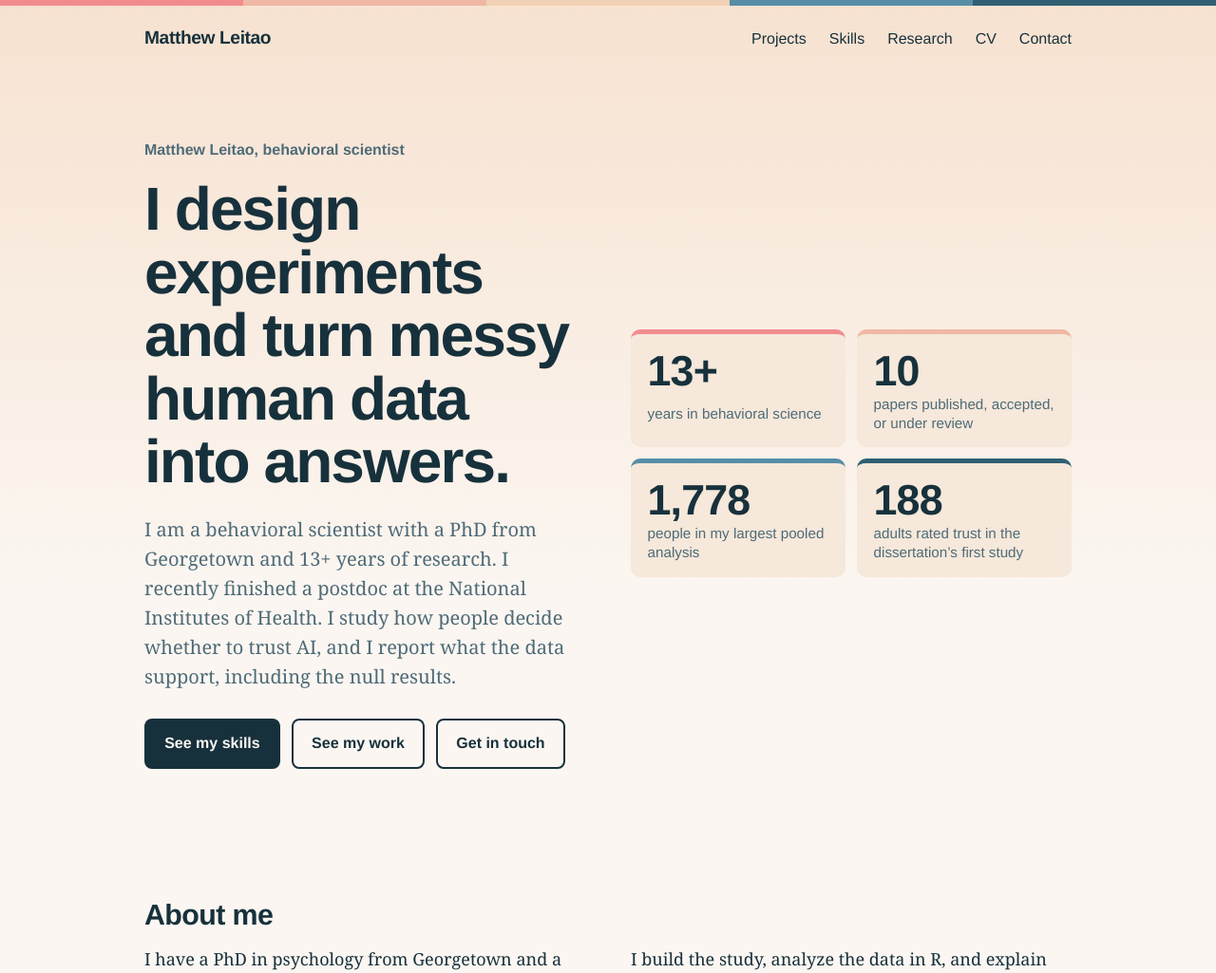
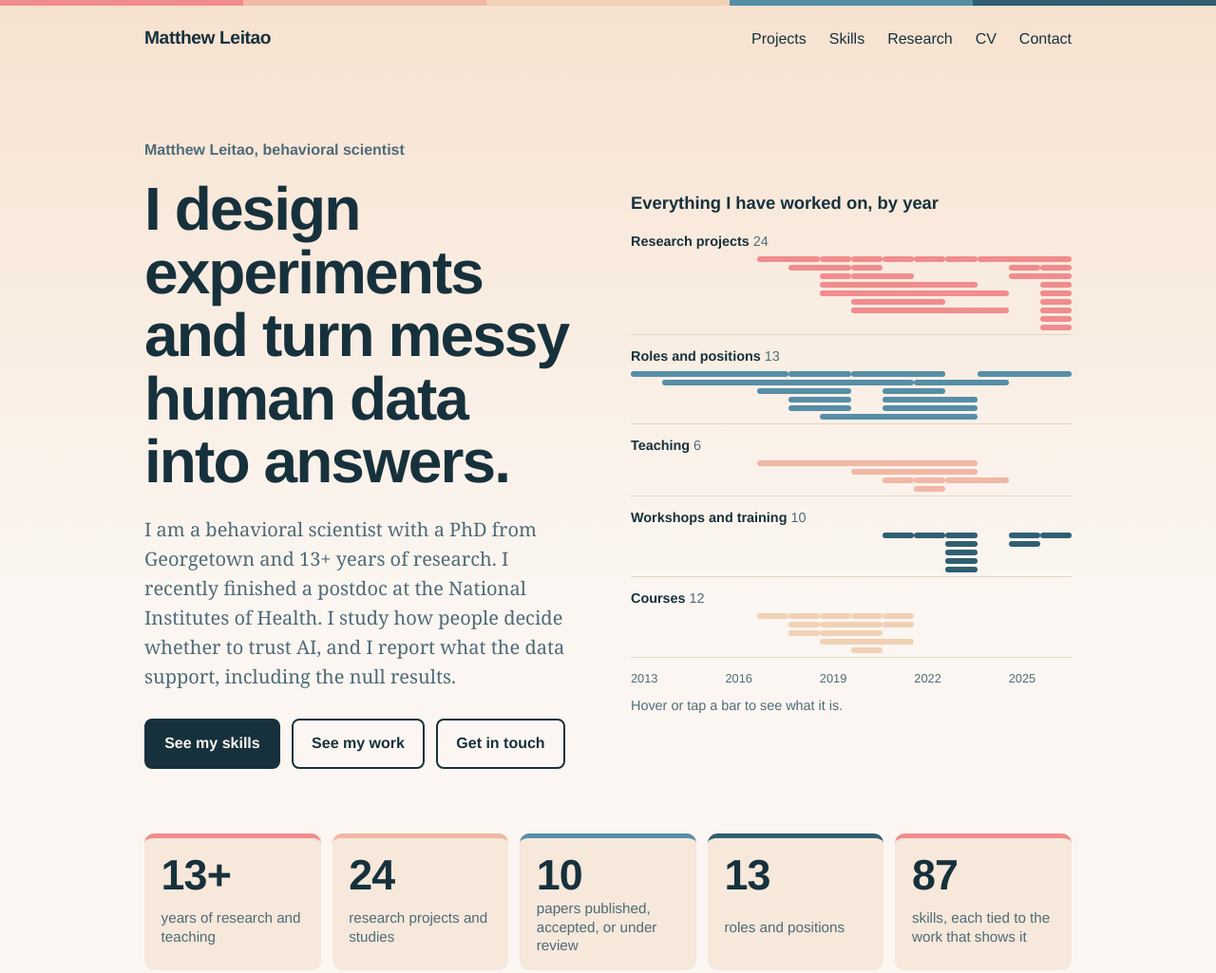
Before and after one commit to mrleitao/Psycho_Robot, an Astro site: page / in a window 1280 px wide. Shown: the top 1025 px of the page at 95% size. Built offline with nearby package versions, Linux system fonts and the light colour scheme; Astro itself is replaced by a stand-in of ours; animation ran at ten frames a second.

Commit message:
Home page hero: career map of all work by year; stats aggregated across all work
Co-Authored-By: Claude Sonnet 5.5 <noreply@anthropic.com>
Claude-Session: https://claude.ai/code/session_01JqGoRnF9kKQkuhwKouH1ns

```diff
--- a/src/pages/index.astro
+++ b/src/pages/index.astro
@@ -5,6 +5,7 @@ import data from '../data/trust-in-medical-ai/trust-by-domain.json';
 import s1 from '../data/trust-in-medical-ai/study1-points.json';
 import { cards } from '../data/research_cards';
 import skills from '../data/skills.json';
+import evidence from '../data/evidence.json';
 import { href } from '../utils/url';
 
 // Hero strip: each dot is one of the 188 adults in Study 1, rating trust from 0 to 10.
@@ -17,12 +18,41 @@ const rows = [pick('doctor'), pick('ai_chatbot')].map((t) => ({
     .filter((d): d is { x: number; y: number; i: number } => d !== null),
 }));
 
+const ev = evidence as { id: string; name: string; kind: string; from: number; to: number }[];
+const countKind = (k: string) => ev.filter((e) => e.kind === k).length;
 const stats = [
-  { n: '13+', l: 'years in behavioral science' },
-  { n: '10', l: 'papers published, accepted, or under review' },
-  { n: '1,778', l: 'people in my largest pooled analysis' },
-  { n: '188', l: 'adults rated trust in the dissertation’s first study' },
+  { n: '13+', l: 'years of research and teaching' },
+  { n: String(countKind('project')), l: 'research projects and studies' },
+  { n: String(cards.length), l: 'papers published, accepted, or under review' },
+  { n: String(countKind('role')), l: 'roles and positions' },
+  { n: String(skills.length), l: 'skills, each tied to the work that shows it' },
 ];
+
+// Career map: every project, role, teaching item and course, placed on a year axis.
+const Y0 = 2013;
+const Y1 = 2026;
+const SPAN = Y1 - Y0 + 1;
+const lanes = [
+  { label: 'Research projects', kinds: ['project'], c: 'var(--coral)' },
+  { label: 'Roles and positions', kinds: ['role'], c: 'var(--steel)' },
+  { label: 'Teaching', kinds: ['teaching'], c: 'var(--peach)' },
+  { label: 'Workshops and training', kinds: ['workshop', 'training'], c: 'var(--deep)' },
+  { label: 'Courses', kinds: ['course'], c: 'var(--sand)' },
+].map((l) => {
+  const items = ev.filter((e) => l.kinds.includes(e.kind)).sort((x, y) => x.from - y.from || x.to - y.to);
+  const ends: number[] = [];
+  const bars = items.map((e) => {
+    let row = ends.findIndex((end) => end < e.from);
+    if (row < 0) row = ends.length;
+    ends[row] = e.to;
+    const left = (e.from - Y0) * 100 * (1 / SPAN);
+    const width = (e.to - e.from + 1) * 100 * (1 / SPAN);
+    return { name: e.name, yrs: e.from === e.to ? String(e.from) : `${e.from} to ${e.to}`, row, left, width };
+  });
+  return { ...l, bars, rows: ends.length, n: items.length };
+});
+const axisYears = [2013, 2016, 2019, 2022, 2025];
+
 
 const flagship = [
   ...cards.filter((c) => ['/projects/trust-in-medical-ai/', '/research/phones-social-connection/', '/research/risk-creep/'].includes(c.slug)),
@@ -64,11 +94,29 @@ const asks = [
           <a class="btn" href={href('/contact/')}>Get in touch</a>
         </p>
       </div>
-      <ul class="stats" aria-label="At a glance">
-        {stats.map((x) => <li><strong>{x.n}</strong><span>{x.l}</span></li>)}
-      </ul>
+      <figure class="career" id="career" aria-label={`Career map: ${ev.length} projects, roles, courses and workshops from ${Y0} to ${Y1}`}>
+        <figcaption class="c-title">Everything I have worked on, by year</figcaption>
+        {lanes.map((l) => (
+          <div class="c-lane" style={`--c:${l.c}`}>
+            <div class="c-label">{l.label} <span>{l.n}</span></div>
+            <div class="c-track" style={`--rows:${l.rows}`}>
+              {l.bars.map((b) => (
+                <span class="c-bar" tabindex="0" data-name={b.name} data-yrs={b.yrs} style={`--l:${b.left.toFixed(2)};--w:${b.width.toFixed(2)};--r:${b.row}`}></span>
+              ))}
+            </div>
+          </div>
+        ))}
+        <div class="c-axis">{axisYears.map((y) => <span style={`--l:${((y - Y0) * 100 * (1 / SPAN)).toFixed(2)}`}>{y}</span>)}</div>
+        <p class="c-read" id="c-read" aria-live="polite">Hover or tap a bar to see what it is.</p>
+      </figure>
     </div>
   </section>
+
+  <div class="wrap">
+    <ul class="stats" aria-label="At a glance">
+      {stats.map((x) => <li><strong>{x.n}</strong><span>{x.l}</span></li>)}
+    </ul>
+  </div>
 
   <div class="wrap">
     <section class="section about" aria-labelledby="about-h">
@@ -214,6 +262,15 @@ const asks = [
     strip.classList.add('pre');
     requestAnimationFrame(() => requestAnimationFrame(() => strip.classList.add('go')));
   }
+  const read = document.getElementById('c-read');
+  document.getElementById('career')?.addEventListener('pointerover', (e) => {
+    const b = (e.target as HTMLElement).closest('.c-bar') as HTMLElement | null;
+    if (b && read) read.textContent = `${b.dataset.name}, ${b.dataset.yrs}`;
+  });
+  document.getElementById('career')?.addEventListener('focusin', (e) => {
+    const b = (e.target as HTMLElement).closest('.c-bar') as HTMLElement | null;
+    if (b && read) read.textContent = `${b.dataset.name}, ${b.dataset.yrs}`;
+  });
 </script>
 
 <style>
@@ -243,12 +300,24 @@ const asks = [
   .strip.pre .d { left: 50%; opacity: 0; }
   .strip.pre.go .d { left: calc(var(--x) * 1%); opacity: 0.5; transition: left 0.9s cubic-bezier(.2,.7,.2,1), opacity 0.4s; transition-delay: calc(var(--i) * 4ms); }
 
-  .stats { list-style: none; margin: 0; padding: 0; display: grid; grid-template-columns: repeat(2, minmax(0, 1fr)); gap: 0.75rem; max-width: 40rem; width: 100%; justify-self: center; }
+  .stats { list-style: none; margin: clamp(24px, 4vw, 44px) 0 0; padding: 0; display: grid; grid-template-columns: repeat(auto-fit, minmax(10rem, 1fr)); gap: 0.75rem; }
   .stats li { display: grid; gap: 0.2rem; padding: 1rem 1.1rem; background: var(--wash); border-radius: 10px; border-top: 5px solid var(--coral); font-family: var(--display); }
   .stats li:nth-child(2) { border-color: var(--peach); } .stats li:nth-child(3) { border-color: var(--steel); } .stats li:nth-child(4) { border-color: var(--deep); }
   .stats strong { font-size: clamp(2rem, 4vw, 2.8rem); line-height: 1; letter-spacing: -0.02em; font-variant-numeric: tabular-nums; }
   .stats span { font-size: 0.95rem; color: var(--muted); line-height: 1.3; }
 
+  .career { margin: 0; width: 100%; max-width: 44rem; justify-self: center; font-family: var(--display); }
+  .c-title { font-weight: 700; font-size: 1.15rem; margin-bottom: 0.8rem; }
+  .c-lane { margin-bottom: 0.7rem; }
+  .c-label { font-size: 0.9rem; font-weight: 600; margin-bottom: 0.2rem; }
+  .c-label span { color: var(--muted); font-weight: 500; }
+  .c-track { position: relative; height: calc(var(--rows) * 9px + 2px); border-bottom: 1.5px solid var(--rule); }
+  .c-bar { position: absolute; left: calc(var(--l) * 1%); width: calc(var(--w) * 1%); top: calc(var(--r) * 9px); height: 6px; border-radius: 3px; background: var(--c); }
+  .c-bar:hover, .c-bar:focus-visible { outline: 2px solid var(--ink); outline-offset: 1px; z-index: 1; }
+  .c-axis { position: relative; height: 1.2rem; font-size: 0.8rem; color: var(--muted); margin-top: 0.2rem; }
+  .c-axis span { position: absolute; left: calc(var(--l) * 1%); transform: translateX(0); }
+  .c-read { margin: 0.5rem 0 0; font-size: 0.9rem; color: var(--muted); min-height: 1.4em; }
+  .strip.lead { margin-top: 0; }
   .band { --bg: var(--wash); background: var(--bg); box-shadow: 0 0 0 100vmax var(--bg); clip-path: inset(0 -100vmax); padding: clamp(32px, 5vw, 56px) 0; margin-top: clamp(32px, 5vw, 56px); }
   .band.gapband { --bg: var(--sand-wash, var(--wash)); margin-top: 0; }
   .band.contact { margin-bottom: 0; }
```
